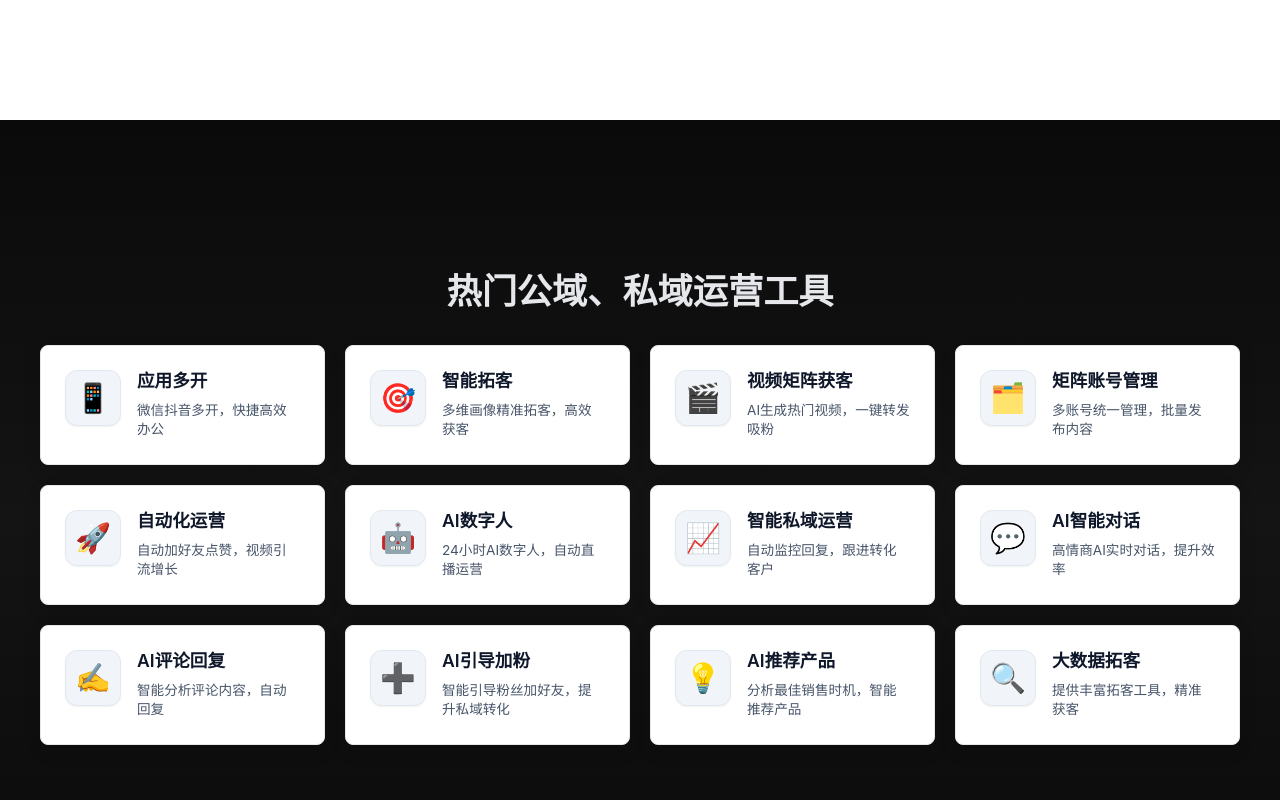
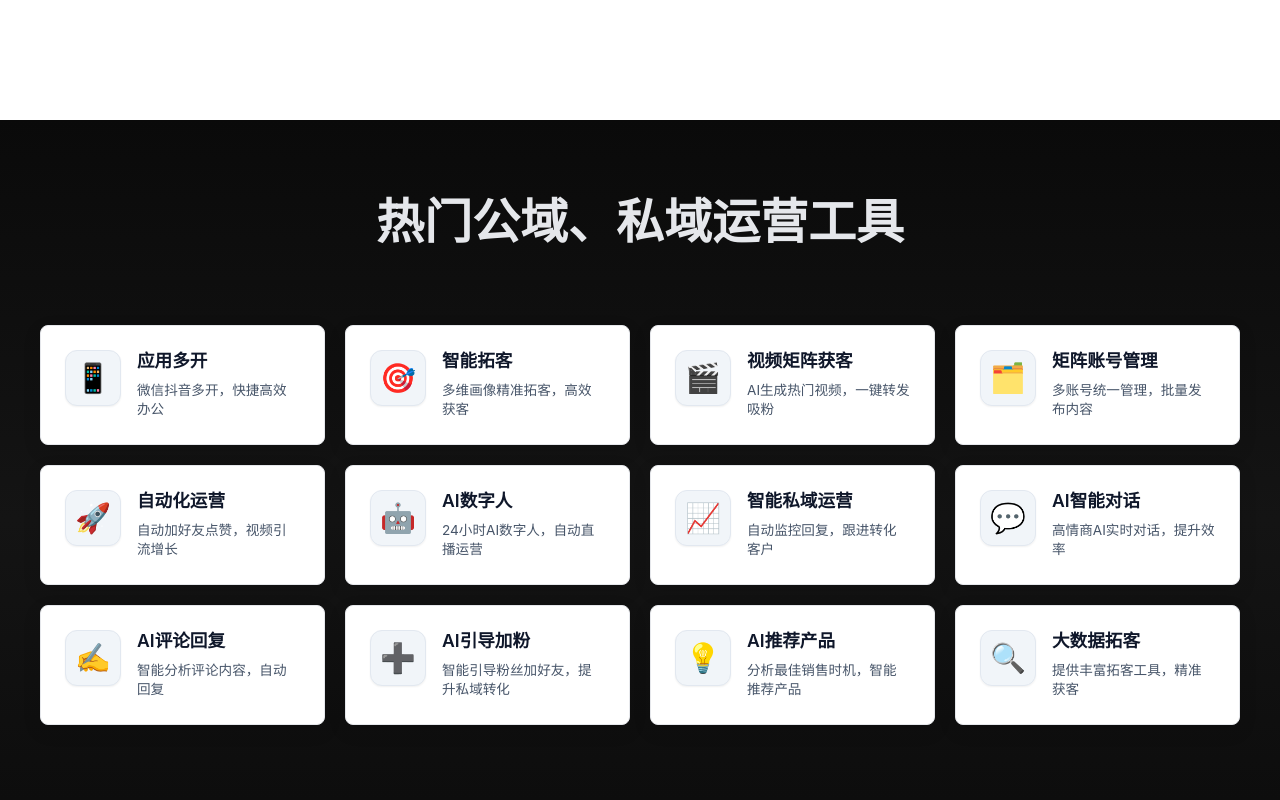
Before and after one commit to shenxiaodong198313/tanke, a React (Create React App) app: page / in a window 1280 px wide. Shown: the part 2280-3080 px from the top of the page. Built offline with nearby package versions, Linux system fonts and the light colour scheme; no server answers.

Commit message:
Update KuaiDetails.tsx

```diff
--- a/src/components/KuaiDetails.tsx
+++ b/src/components/KuaiDetails.tsx
@@ -110,11 +110,11 @@ const KuaiDetails: React.FC = () => {
 
   const sectionStyle: React.CSSProperties = {
     minHeight: isMobile ? 'auto' : '100vh',
-    padding: isMobile ? '7rem 1rem 6rem' : '7rem 2rem 6rem',
+    padding: isMobile ? '5rem 1rem 5rem' : '4rem 2rem 5rem',
     background: 'linear-gradient(180deg, #0a0a0a 0%, #141414 50%, #0a0a0a 100%)',
     display: 'flex',
     flexDirection: 'column',
-    justifyContent: 'center',
+    justifyContent: 'flex-start',
     position: 'relative'
   };
 
@@ -126,11 +126,11 @@ const KuaiDetails: React.FC = () => {
 
   // 新增：标题样式
   const titleStyle: React.CSSProperties = {
-    fontSize: isMobile ? '1.6rem' : '2.2rem',
+    fontSize: isMobile ? '2rem' : '3rem',
     fontWeight: 700,
     color: '#e5e7eb',
     textAlign: 'center',
-    margin: isMobile ? '0 0 1.1rem' : '0 0 1.6rem'
+    margin: isMobile ? '0 0 3rem' : '0 0 4rem'
   };
 
   const gridContainerStyle: React.CSSProperties = {
```
